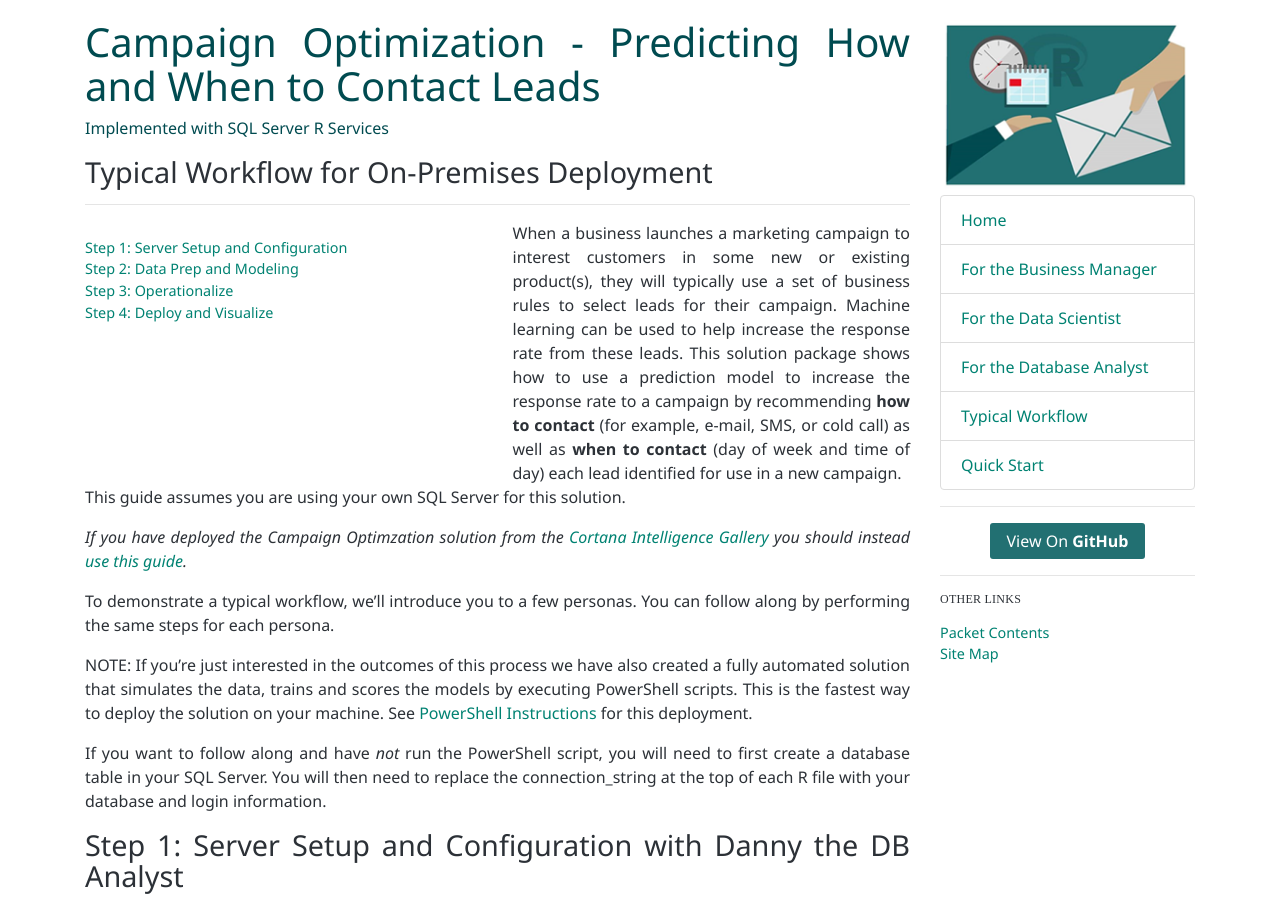
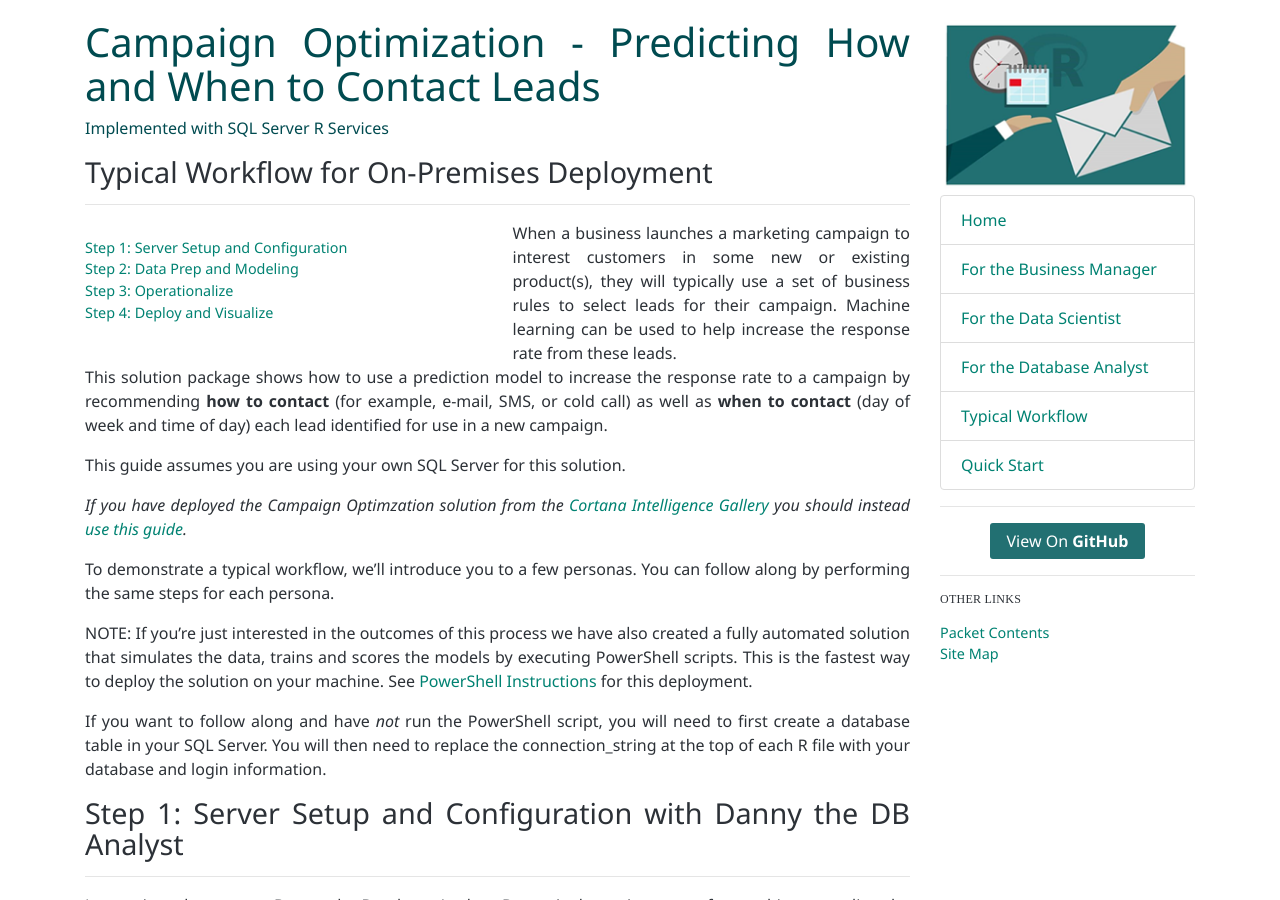
Before and after one commit to microsoft/r-server-campaign-optimization, a Jekyll site: the page built from Typical_Workflow.md, in a window 1280 px wide and 900 px high. Built offline with Jekyll 4.4.1, drawn with Linux system fonts in a browser that asks for light colours.

Commit message:
break up paragraphs

```diff
--- a/Typical_Workflow.md
+++ b/Typical_Workflow.md
@@ -23,6 +23,9 @@ title: Typical Workflow for for On-Premises Deployment
 
     </div>
 </div>
+
+ {% include typicalintro1.md %}
+
 
 This guide assumes you are using your own SQL Server for this solution.
 
```
Also changed, not shown: CIG_Workflow.md (+1 -0 lines), _includes/typicalintro.md (+1 -1 lines), _includes/typicalintro1.md (added, +1 -0 lines).
